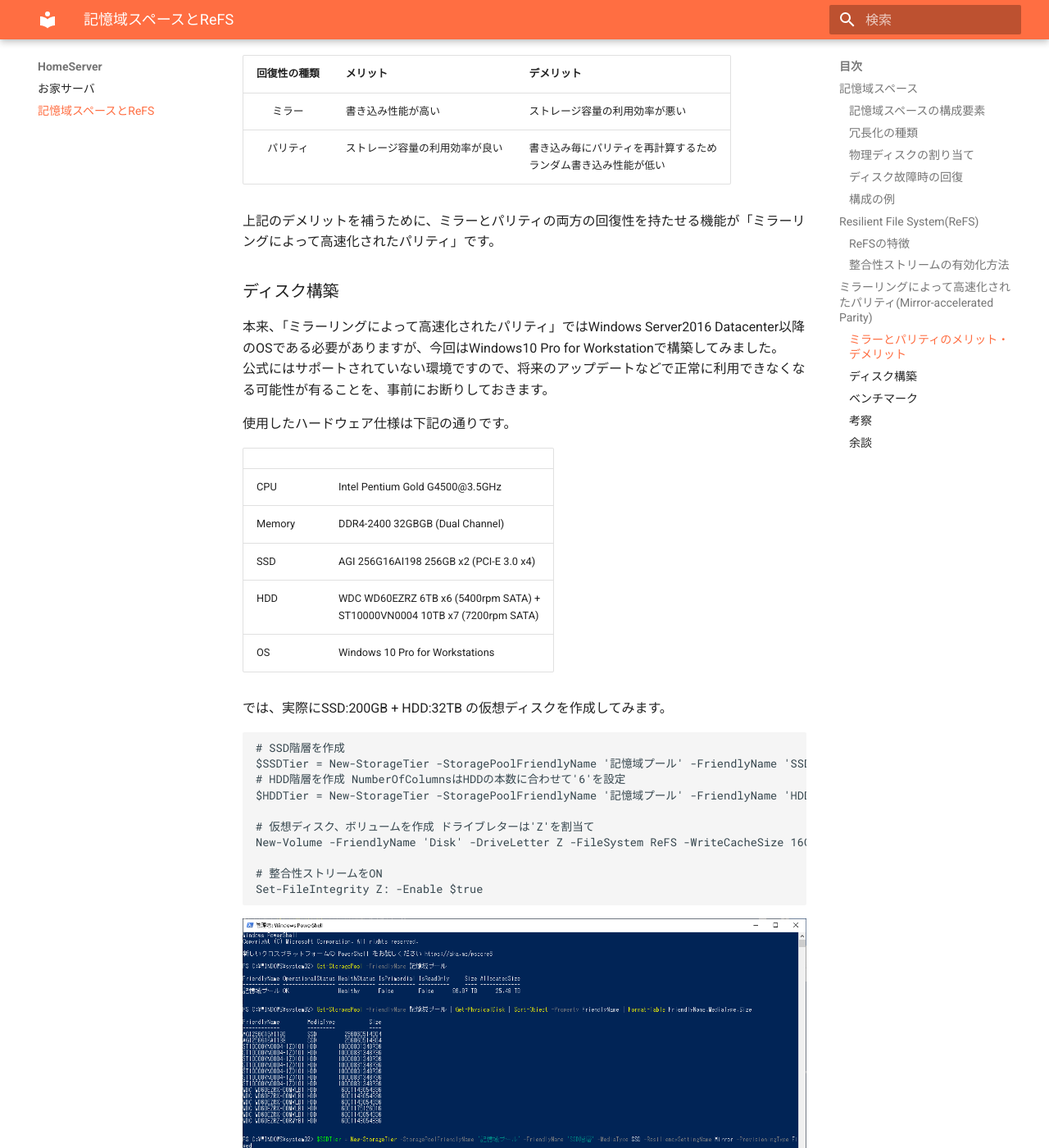
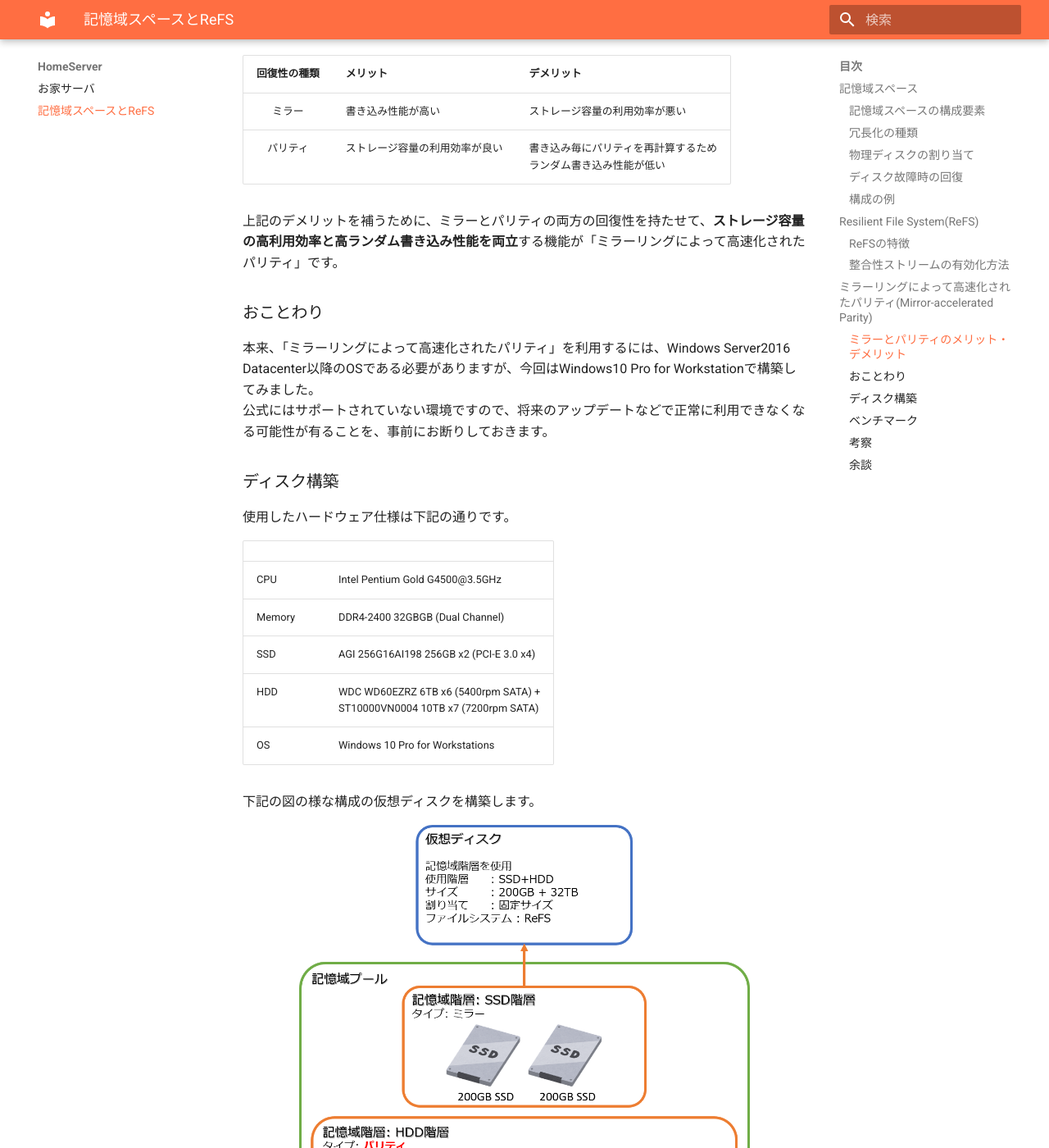
Before and after one commit to roy-n-roy/roy-n-roy.github.io, an MkDocs documentation site: the page built from docs/HomeServer/記憶域スペース.md, in a window 1280 px wide and 1400 px high, scrolled down 5815 px. Shown: the whole window at 82% size. Built offline with MkDocs 1.6.1 and Material for MkDocs 9.7.7, drawn with Linux system fonts in a browser that asks for light colours.

Commit message:
記憶域スペースについて更新.

```diff
--- a/docs/HomeServer/記憶域スペース.md
+++ b/docs/HomeServer/記憶域スペース.md
@@ -178,13 +178,13 @@ Windows Server 2016 Datacenter/Windows Server 2019 Datacenterでサポートさ
 |    ミラー   | 書き込み性能が高い | ストレージ容量の利用効率が悪い  |
 |  パリティ   | ストレージ容量の利用効率が良い | 書き込み毎にパリティを再計算するため<br>ランダム書き込み性能が低い |
 
-上記のデメリットを補うために、ミラーとパリティの両方の回復性を持たせる機能が「ミラーリングによって高速化されたパリティ」です。
+上記のデメリットを補うために、ミラーとパリティの両方の回復性を持たせて、**ストレージ容量の高利用効率と高ランダム書き込み性能を両立**する機能が「ミラーリングによって高速化されたパリティ」です。
 
+### おことわり
+本来、「ミラーリングによって高速化されたパリティ」を利用するには、Windows Server2016 Datacenter以降のOSである必要がありますが、今回はWindows10 Pro for Workstationで構築してみました。
+公式にはサポートされていない環境ですので、将来のアップデートなどで正常に利用できなくなる可能性が有ることを、事前にお断りしておきます。
 
 ### ディスク構築
-本来、「ミラーリングによって高速化されたパリティ」ではWindows Server2016 Datacenter以降のOSである必要がありますが、今回はWindows10 Pro for Workstationで構築してみました。
-公式にはサポートされていない環境ですので、将来のアップデートなどで正常に利用できなくなる可能性が有ることを、事前にお断りしておきます。
-
 使用したハードウェア仕様は下記の通りです。
 
 |   |   |
@@ -194,6 +194,13 @@ Windows Server 2016 Datacenter/Windows Server 2019 Datacenterでサポートさ
 | SSD    | AGI 256G16AI198 256GB x2 (PCI-E 3.0 x4)   |
 | HDD    | WDC WD60EZRZ 6TB x6 (5400rpm SATA) +<br>ST10000VN0004 10TB x7 (7200rpm SATA) |
 | OS     | Windows 10 Pro for Workstations |
+
+下記の図の様な構成の仮想ディスクを構築します。
+
+<figure style="text-align: center;">
+<img src="/imgs/windows_storage_spaces_mirror_accelerated_parity.png" width="80%" />
+<figcaption>図: </figcaption>
+</figure>
 
 では、実際にSSD:200GB + HDD:32TB の仮想ディスクを作成してみます。
 
```
